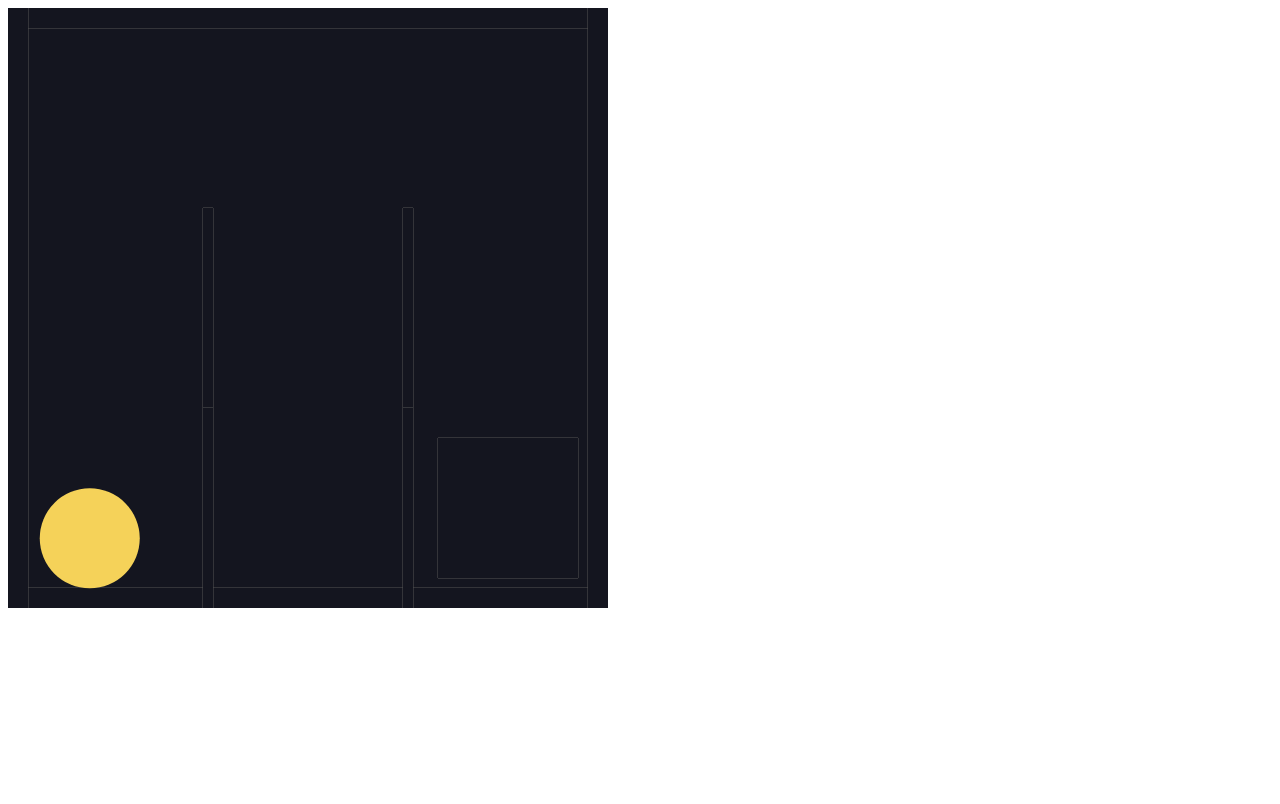
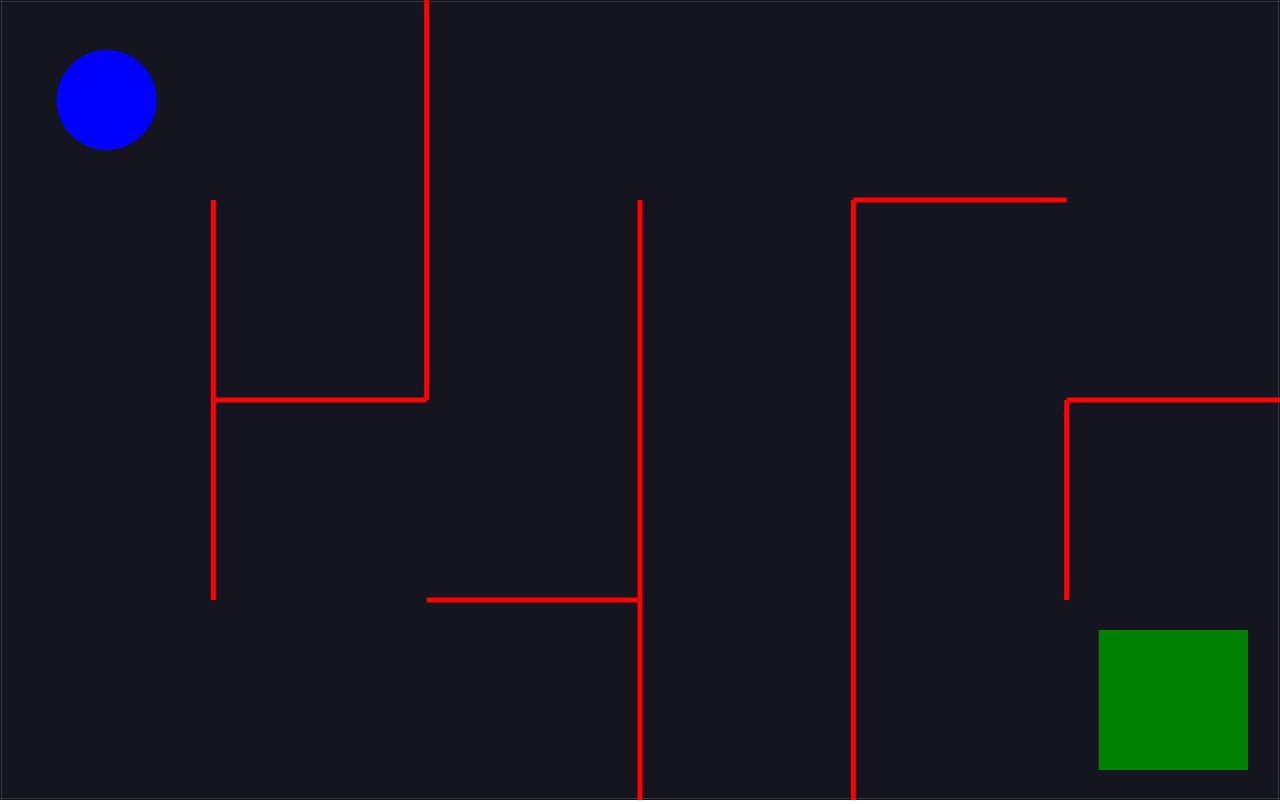
Before and after one commit to RafaelBartKings/maze, a plain HTML site: page index.html in a window 1280 px wide. Drawn offline with nearby package versions, Linux system fonts and the light colour scheme.

Commit message:
finished maze

```diff
--- a/index.html
+++ b/index.html
@@ -7,9 +7,36 @@
   <title>Maze</title>
 
   <script src="https://cdnjs.cloudflare.com/ajax/libs/matter-js/0.19.0/matter.min.js"></script>
+  <style>
+    body {
+      margin: 0;
+    }
+
+    .hidden {
+      display: none !important;
+    }
+
+    h1 {
+      color: white;
+      font-size: 64px;
+    }
+
+    .winner {
+      display: flex;
+      justify-content: center;
+      align-items: center;
+      position: absolute;
+      z-index: 1;
+      height: 100vh;
+      width: 100vw;
+    }
+  </style>
 </head>
 
 <body>
+  <div class="winner hidden">
+    <h1>You Win!</h1>
+  </div>
 
   <script src="index.js"></script>
 </body>
--- a/index.js
+++ b/index.js
@@ -1,12 +1,15 @@
-const { Engine, Render, Runner, World, Bodies } = Matter;
+const { Engine, Render, Runner, World, Bodies, Body, Events } = Matter;
 
-const cells = 3;
-const width = 600;
-const height = 600;
+const cellsHorizontal = 6;
+const cellsVertical = 4;
+const width = window.innerWidth;
+const height = window.innerHeight;
 
-const unitLength = width / cells;
+const unitLengthX = width / cellsHorizontal;
+const unitLengthY = height / cellsVertical;
 
 const engine = Engine.create();
+engine.world.gravity.y = 0;
 const { world } = engine;
 const render = Render.create({
   element: document.body,
@@ -25,13 +28,13 @@ Runner.run(Runner.create(), engine);
 // Walls
 const walls = [
   // Top
-  Bodies.rectangle(width / 2, 0, width, 40, { isStatic: true }),
+  Bodies.rectangle(width / 2, 0, width, 2, { isStatic: true }),
   // Bottom
-  Bodies.rectangle(width / 2, height, width, 40, { isStatic: true }),
+  Bodies.rectangle(width / 2, height, width, 2, { isStatic: true }),
   // Left
-  Bodies.rectangle(0, height / 2, 40, height, { isStatic: true }),
+  Bodies.rectangle(0, height / 2, 2, height, { isStatic: true }),
   // Right
-  Bodies.rectangle(width, height / 2, 40, height, { isStatic: true }),
+  Bodies.rectangle(width, height / 2, 2, height, { isStatic: true }),
 ];
 World.add(world, walls);
 
@@ -51,20 +54,20 @@ const shuffle = (arr) => {
   return arr;
 }
 
-const grid = Array(cells)
+const grid = Array(cellsVertical)
   .fill(null)
-  .map(() => Array(cells).fill(false));
+  .map(() => Array(cellsHorizontal).fill(false));
 
-const verticals = Array(cells)
+const verticals = Array(cellsVertical)
   .fill(null)
-  .map(() => Array(cells - 1).fill(false))
+  .map(() => Array(cellsHorizontal - 1).fill(false))
 
-const horizontals = Array(cells - 1)
+const horizontals = Array(cellsVertical - 1)
   .fill(null)
-  .map(() => Array(cells).fill(false))
+  .map(() => Array(cellsHorizontal).fill(false))
 
-const startRow = Math.floor(Math.random() * cells);
-const startColumn = Math.floor(Math.random() * cells);
+const startRow = Math.floor(Math.random() * cellsVertical);
+const startColumn = Math.floor(Math.random() * cellsHorizontal);
 
 const stepThroughCell = (row, column) => {
   // If I have visited the cell at [row, column], then return
@@ -85,7 +88,7 @@ const stepThroughCell = (row, column) => {
     const [nextRow, nextColumn, direction] = neighbor
 
     // See if that neighbor is out of bounds
-    if(nextRow < 0 || nextRow >= cells || nextColumn < 0 || nextColumn >= cells) {
+    if(nextRow < 0 || nextRow >= cellsVertical || nextColumn < 0 || nextColumn >= cellsHorizontal) {
       continue;
     }
     // If we have visited that neighbor, continue to next neighbor
@@ -119,12 +122,16 @@ horizontals.forEach((row, rowIndex) => {
     }
 
     const wall = Bodies.rectangle(
-      columnIndex * unitLength + unitLength / 2,
-      rowIndex * unitLength + unitLength,
-      unitLength,
-      10,
+      columnIndex * unitLengthX + unitLengthX / 2,
+      rowIndex * unitLengthY + unitLengthY,
+      unitLengthX,
+      5,
       {
+        label: 'wall',
         isStatic: true,
+        render: {
+          fillStyle: 'red',
+        }
       }
     );
     World.add(world, wall);
@@ -138,12 +145,16 @@ verticals.forEach((row, rowIndex) => {
     }
 
     const wall = Bodies.rectangle(
-      columnIndex * unitLength + unitLength,
-      rowIndex * unitLength + unitLength / 2,
-      10,
-      unitLength,
+      columnIndex * unitLengthX + unitLengthX,
+      rowIndex * unitLengthY + unitLengthY / 2,
+      5,
+      unitLengthY,
       {
-        isStatic: true
+        label: 'wall',
+        isStatic: true,
+        render: {
+          fillStyle: 'red'
+        }
       }
     );
     World.add(world, wall)
@@ -152,39 +163,68 @@ verticals.forEach((row, rowIndex) => {
 
 // Goal
 const goal = Bodies.rectangle(
-  width - unitLength / 2,
-  height - unitLength / 2,
-  unitLength * .7,
-  unitLength * .7,
+  width - unitLengthX / 2,
+  height - unitLengthY / 2,
+  unitLengthX * 0.7,
+  unitLengthY * 0.7,
   {
+    label: 'goal',
     isStatic: true,
+    render: {
+      fillStyle: 'green'
+    }
   }
 );
 
 World.add(world, goal)
 
 // Ball
+const ballRadius = Math.min(unitLengthX, unitLengthY) / 4;
 const ball = Bodies.circle(
-  unitLength / 2,
-  unitLength / 2,
-  unitLength / 4
+  unitLengthX / 2,
+  unitLengthY / 2,
+  ballRadius, {
+    label: 'ball',
+    render: {
+      fillStyle: 'blue'
+    }
+  }
 );
 World.add(world, ball);
 
 document.addEventListener('keydown', event => {
+  const { x, y } = ball.velocity;
+
   if (event.keyCode === 87) {
-    console.log('move ball up')
+    Body.setVelocity(ball, { x, y : y - 5 });
   }
 
   if (event.keyCode === 68) {
-    console.log('move ball right')
+    Body.setVelocity(ball, { x: x + 5, y });
   }
 
   if (event.keyCode === 83) {
-    console.log('move ball down')
+    Body.setVelocity(ball, { x, y: y + 5 });
   }
 
   if (event.keyCode === 65) {
-    console.log('move ball left')
+    Body.setVelocity(ball, { x: x - 5, y});
   }
 });
+
+// Win Condition
+Events.on(engine, 'collisionStart', event => {
+  event.pairs.forEach((collision) => {
+    const labels = ['ball', 'goal'];
+
+    if (labels.includes(collision.bodyA.label) && labels.includes(collision.bodyB.label)) {
+      document.querySelector('.winner').classList.remove('hidden');
+      world.gravity.y = 1;
+      world.bodies.forEach(body => {
+        if (body.label === 'wall') {
+          Body.setStatic(body, false);
+        }
+      })
+    }
+  })
+});
```
